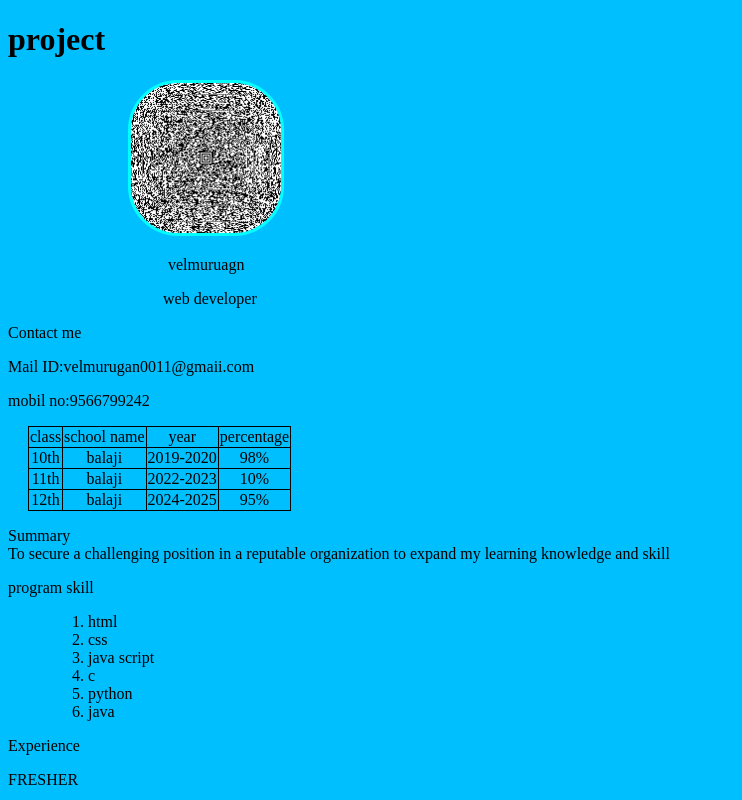
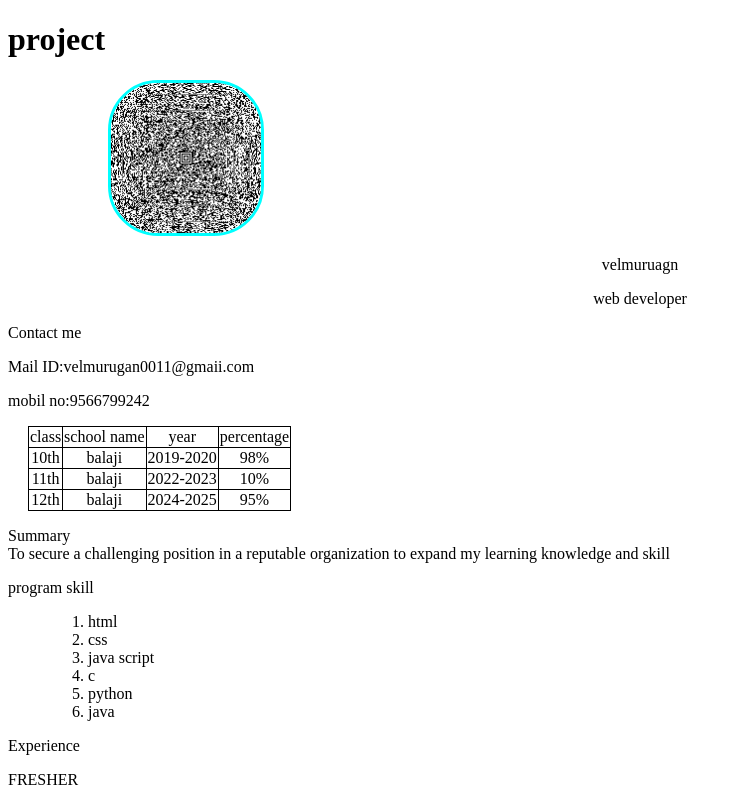
Before and after one commit to vel123654/vel, a plain HTML site: page index.html in a window 1280 px wide. Shown: the top 800 px of the page, without its empty margins (0-742 px from the left). Drawn offline with Linux system fonts and the light colour scheme.

Commit message:
Update style.css

```diff
--- a/style.css
+++ b/style.css
@@ -1,7 +1,7 @@
 
 body{
-    background-color: deepskyblue;
-   /* max-width: 150px;
+    /*background-color: deepskyblue;
+    max-width: 150px;
     max-height: 150px;
 */}
 .photo{
@@ -10,8 +10,7 @@ body{
     border-color: aqua;
     max-width: 150px;
     max-height: 150px;
-    margin-left:120px ;
-    margin-right:120px;
+    margin-left:100px ;
     border-radius: 50px;
 }
 table,td{
@@ -24,13 +23,10 @@ table,ul,ol,li{
     margin-right: 20px;
 }
 .t1{
-    margin-left: 160px;
-    margin-right: 160px;
+   text-align: center;
 }
 .t2{
-    margin-left: 155px;
-    margin-right: 155px;
-
+  text-align: center;
 }
 .t3{
     text-align: justify;
```
